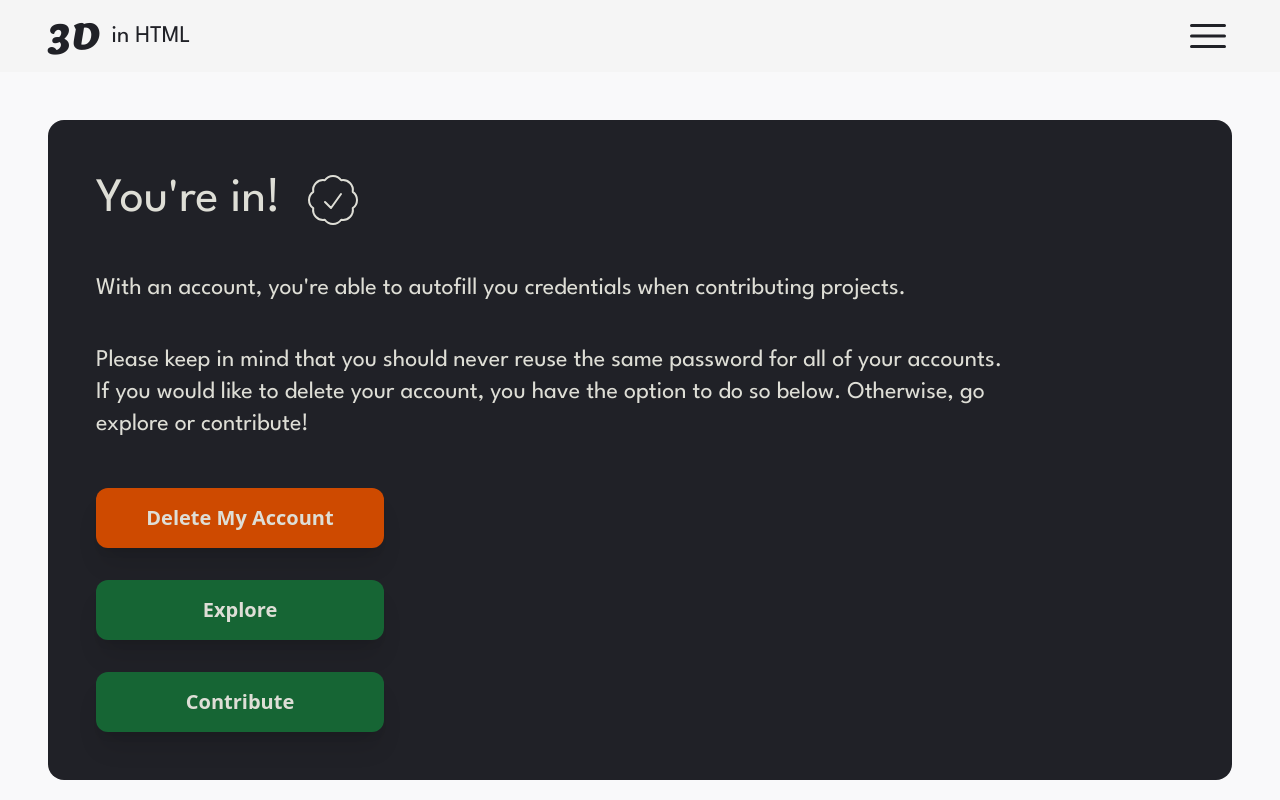
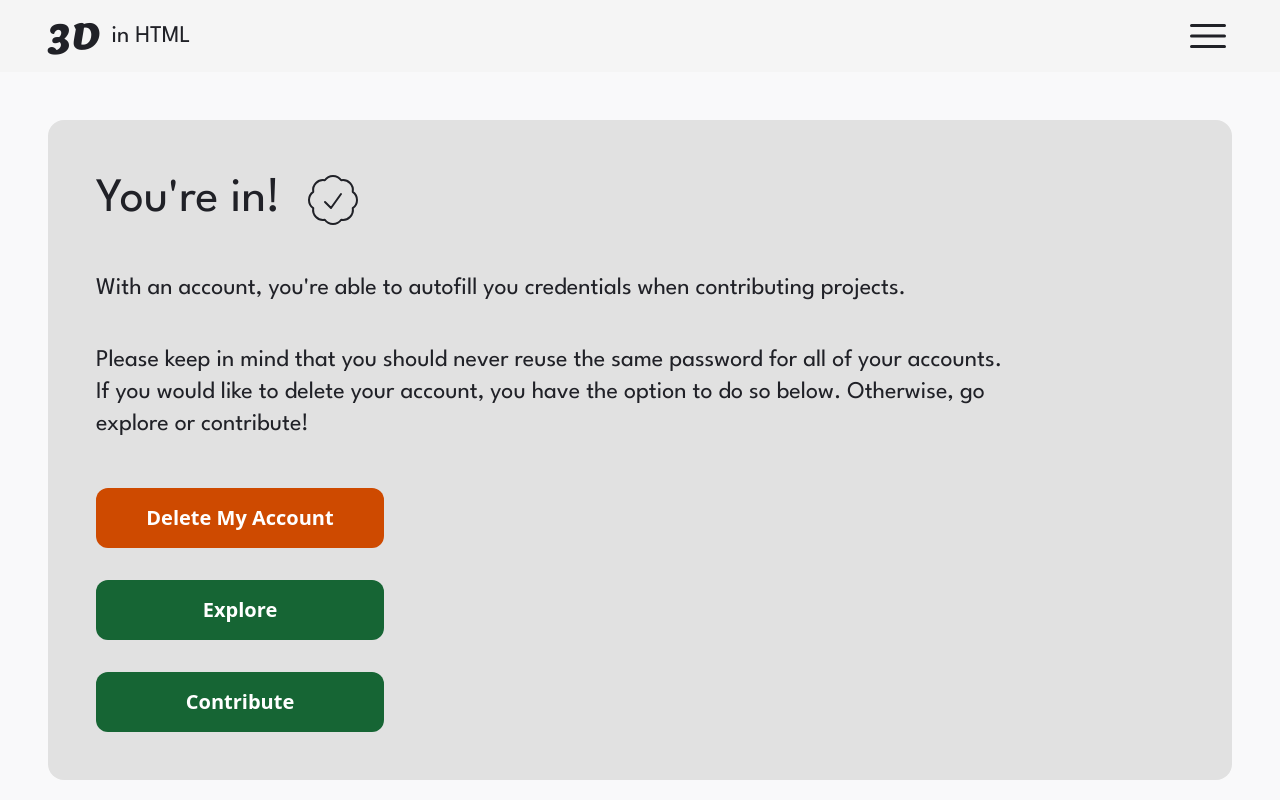
Before and after one commit to Larry-Larriee/3DinHTML, a React (Vite) app in the folder my-app/: page /success in a window 1280 px wide. Built offline with nearby package versions, Linux system fonts and the light colour scheme; no server answers.

Commit message:
dark/light mode and a-assets
added light mode for the credits section of the contribute page, account page, and success page. working on applying server image urls directly into the a-frame code.

```diff
--- a/my-app/src/components/aframe/Credits.jsx
+++ b/my-app/src/components/aframe/Credits.jsx
@@ -18,14 +18,14 @@ export default function Credits({
 }) {
   return (
     <>
-      <section className="xl:bg-prim-2 flex w-full min-h-250 xl:px-16 xl:py-10 flex-col gap-8 rounded-xl relative">
-        <h1 className="font-bold text-3xl xl:text-4xxl text-prim-1 font-league">
+      <section className="xl:bg-sec-1 dark:xl:bg-prim-2 flex w-full min-h-250 xl:px-16 xl:py-10 flex-col gap-8 rounded-xl relative">
+        <h1 className="font-bold text-3xl xl:text-4xxl text-prim-2 dark:text-prim-1 font-league">
           Credits
         </h1>
-        <p className="font-league text-prim-1 text-xl xl:text-2xl">
+        <p className="font-league text-prim-2 dark:text-prim-1 text-xl xl:text-2xl">
           Give yourself a name as credit!
         </p>
-        <p className="font-league text-prim-1 text-lg xl:text-xl">
+        <p className="font-league text-prim-2 dark:text-prim-1 text-lg xl:text-xl">
           If you have an account, this name will be autofilled for you.
           Furthermore, you will not have an end tag attached to your name.
           It&apos;s your name. No one else will be able to steal it.
@@ -33,7 +33,7 @@ export default function Credits({
 
         <input
           type="text"
-          className="h-12 bg-prim-4 rounded-xl p-5 text-prim-1 focus:outline-none"
+          className="h-12 bg-sec-2 dark:bg-prim-4 rounded-xl p-5 text-prim-2 dark:text-prim-1 focus:outline-none"
           onChange={() => changeName()}
           ref={changeNameInputRef}
         />
--- a/my-app/src/pages/Account.jsx
+++ b/my-app/src/pages/Account.jsx
@@ -1,5 +1,6 @@
 import React, { useState, useEffect, useRef } from "react";
 import Navigation from "../components/Navigation";
+import UseTheme from "../components/hooks/UseTheme";
 
 export default function Contribute() {
   const [username, setUsername] = useState("");
@@ -101,14 +102,18 @@ export default function Contribute() {
         <Navigation />
 
         <div className="w-full px-12 flex justify-center">
-          <div className="w-full flex xl:bg-prim-2 xl:min-h-250 justify-center rounded-2xl relative">
-            <section className="w-full xl:w-1/3 xl:bg-prim-3 items-center rounded-2xl flex flex-col xl:my-10 xl:p-10 gap-12">
-              <p className="text-5xl font-league text-prim-1">Account</p>
+          <div className="w-full flex xl:bg-sec-1 dark:shadow-none shadow-md dark:xl:bg-prim-2 xl:min-h-250 justify-center rounded-2xl relative">
+            <section className="w-full xl:w-1/3 bg-sec-3 dark:xl:bg-prim-3 items-center rounded-2xl flex flex-col xl:my-10 xl:p-10 gap-12">
+              <p className="text-5xl font-league text-prim-2 dark:text-prim-1">
+                Account
+              </p>
 
               <div className="flex flex-col gap-1 w-full flex-none">
-                <p className="font-league text-prim-1 text-base">Username</p>
+                <p className="font-league text-prim-2 dark:text-prim-1 text-base">
+                  Username
+                </p>
                 <input
-                  className="bg-prim-4 h-12 text-prim-1 font-league text-xl rounded-lg p-4 focus:outline-none"
+                  className="bg-white dark:bg-prim-4 h-12 text-prim-2 dark:text-prim-1 font-league text-xl rounded-lg p-4 focus:outline-none"
                   type="text"
                   ref={userNameRef}
                   onChange={() => changeUsername()}
@@ -116,9 +121,11 @@ export default function Contribute() {
               </div>
 
               <div className="flex flex-col gap-1 w-full flex-none">
-                <p className="font-league text-prim-1 text-base">Password</p>
+                <p className="font-league text-prim-2 dark:text-prim-1 text-base">
+                  Password
+                </p>
                 <input
-                  className="bg-prim-4 h-12 text-prim-1 font-league text-xl rounded-lg p-4 focus:outline-none"
+                  className="bg-white dark:bg-prim-4 h-12 text-prim-2 dark:text-prim-1 font-league text-xl rounded-lg p-4 focus:outline-none"
                   type="text"
                   ref={passwordRef}
                   onChange={() => changePassword()}
@@ -128,13 +135,13 @@ export default function Contribute() {
               <article className="flex w-full flex-col h-full justify-end">
                 <div className="flex gap-8 w-full">
                   <p
-                    className="w-36 h-12 shadow-lg hover:cursor-pointer duration-200 ease-in-out transition hover:scale-105 hover:bg-green-700 rounded-lg bg-prim-5 text-prim-1 font-semibold text-xl leading-button text-center"
+                    className="w-36 h-12 shadow-none dark:shadow-lg hover:cursor-pointer duration-200 ease-in-out transition hover:scale-105 hover:bg-green-700 rounded-lg bg-prim-5 text-white dark:text-prim-1 font-semibold text-xl leading-button text-center"
                     onClick={() => setSignUp(true)}
                   >
                     Sign Up
                   </p>
                   <p
-                    className="w-36 h-12 shadow-lg hover:cursor-pointer duration-200 ease-in-out transition hover:scale-105 hover:bg-green-700 rounded-lg bg-prim-5 text-prim-1 font-semibold text-xl leading-button text-center"
+                    className="w-36 h-12 shadow-none dark:shadow-lg hover:cursor-pointer duration-200 ease-in-out transition hover:scale-105 hover:bg-green-700 rounded-lg bg-prim-5 text-white dark:text-prim-1 font-semibold text-xl leading-button text-center"
                     onClick={() => setSignIn(true)}
                   >
                     Sign In
@@ -144,7 +151,7 @@ export default function Contribute() {
             </section>
 
             {cookieExists && (
-              <p className="absolute -bottom-16 left-0 xl:left-auto xl:right-5 xl:bottom-3 text-prim-1 font-league text-xl">
+              <p className="absolute -bottom-16 left-0 xl:left-auto xl:right-5 xl:bottom-3 text-prim-2 dark:text-prim-1 font-league text-xl">
                 You are signed in as: {loggedInAs}
               </p>
             )}
--- a/my-app/src/pages/Success.jsx
+++ b/my-app/src/pages/Success.jsx
@@ -60,10 +60,10 @@ export default function Success() {
         <Navigation />
 
         <div className="w-full px-12 flex justify-center mb-5 2xl:mb-0">
-          <div className="w-full flex xl:bg-prim-2 min-h-250 rounded-2xl xl:p-12 flex-col gap-10 xl:gap-12 relative">
+          <div className="w-full flex xl:bg-sec-3 dark:xl:bg-prim-2 min-h-250 rounded-2xl xl:p-12 flex-col gap-10 xl:gap-12 relative">
             <section className="flex flex-col gap-5 xl:gap-10 xl:w-10/12">
               <div className="flex gap-5 sm:justify-between lg:justify-start items-center">
-                <h1 className="text-5xl font-league text-prim-1">
+                <h1 className="text-5xl font-league text-prim-2 dark:text-prim-1">
                   You&apos;re in!
                 </h1>
 
@@ -72,8 +72,8 @@ export default function Success() {
                   fill="none"
                   viewBox="0 0 24 24"
                   strokeWidth={0.75}
-                  stroke="#deded6"
-                  className="w-16 h-16"
+                  stroke="currentColor"
+                  className="w-16 h-16 text-prim-2 dark:text-prim-1"
                 >
                   <path
                     strokeLinecap="round"
@@ -83,11 +83,11 @@ export default function Success() {
                 </svg>
               </div>
 
-              <p className="text-xl xl:text-2xl font-league text-prim-1">
+              <p className="text-xl xl:text-2xl font-league text-prim-2 dark:text-prim-1">
                 With an account, you&apos;re able to autofill you credentials
                 when contributing projects.
               </p>
-              <p className="text-xl xl:text-2xl font-league text-prim-1">
+              <p className="text-xl xl:text-2xl font-league text-prim-2 dark:text-prim-1">
                 Please keep in mind that you should never reuse the same
                 password for all of your accounts. If you would like to delete
                 your account, you have the option to do so below. Otherwise, go
@@ -97,19 +97,19 @@ export default function Success() {
 
             <section className="flex w-full flex-col gap-5 sm:mb-5 xl:mb-0 xl:gap-8">
               <p
-                className="text-xl bg-prim-5 rounded-xl shadow-xl font-semibold w-72 text-center py-4 hover:cursor-pointer hover:scale-105 transition ease-in-out duration-200 text-prim-1"
+                className="text-xl bg-prim-5 rounded-xl shadow-none dark:shadow-xl font-semibold w-72 text-center py-4 hover:cursor-pointer hover:scale-105 transition ease-in-out duration-200 text-white dark:text-prim-1"
                 onClick={() => deleteAccount()}
               >
                 Delete My Account
               </p>
               <p
-                className="text-xl bg-green-800 rounded-xl shadow-xl font-semibold w-72 text-center py-4 hover:cursor-pointer hover:scale-105 transition ease-in-out duration-200 text-prim-1"
+                className="text-xl bg-green-800 rounded-xl shadow-none dark:shadow-xl font-semibold w-72 text-center py-4 hover:cursor-pointer hover:scale-105 transition ease-in-out duration-200 text-white dark:text-prim-1"
                 onClick={() => goToExplore()}
               >
                 Explore
               </p>
               <p
-                className="text-xl bg-green-800 rounded-xl shadow-xl font-semibold w-72 text-center py-4 hover:cursor-pointer hover:scale-105 transition ease-in-out duration-200 text-prim-1"
+                className="text-xl bg-green-800 rounded-xl shadow-none dark:shadow-xl font-semibold w-72 text-center py-4 hover:cursor-pointer hover:scale-105 transition ease-in-out duration-200 text-white dark:text-prim-1"
                 onClick={() => goToContribute()}
               >
                 Contribute
@@ -117,7 +117,7 @@ export default function Success() {
             </section>
 
             {cookieExists && (
-              <p className="absolute xl:left-auto -bottom-8 left-0 xl:right-5 xl:bottom-3 text-prim-1 font-league text-xl">
+              <p className="absolute xl:left-auto -bottom-8 left-0 xl:right-5 xl:bottom-3 text-prim-2 dark:text-prim-1 font-league text-xl">
                 You are signed in as: {loggedInAs}
               </p>
             )}
```
Also changed, not shown: my-app/index.html (+0 -23 lines), 2 other files (tests, documents, lock files or other folders).
